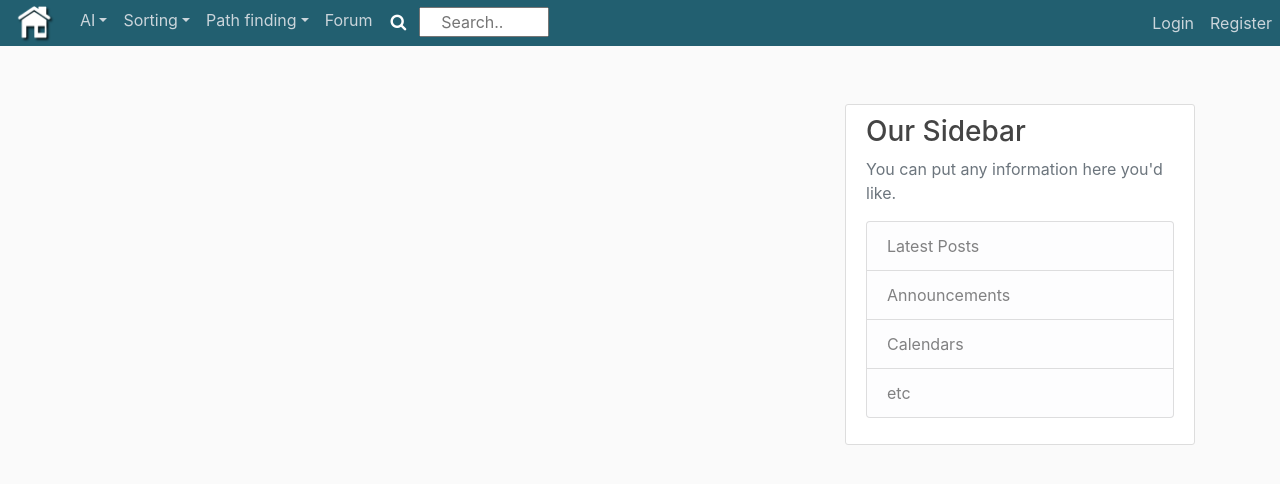
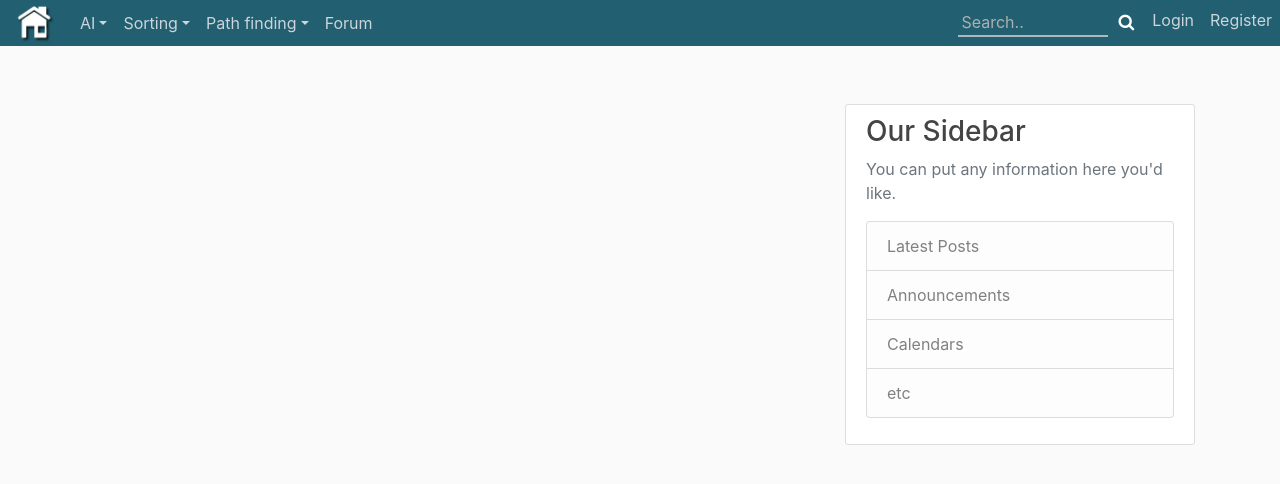
Before and after one commit to NajwaLahly/Django_Website, a Django app: page /AI/ in a window 1280 px wide. Shown: the top 484 px of the page. Run offline with Django 3.2, Linux system fonts and the light colour scheme; some libraries are stand-ins or nearby versions.

Commit message:
FIX: search bar on left navbar

```diff
--- a/Django_Website/home/static/home/main.css
+++ b/Django_Website/home/static/home/main.css
@@ -150,10 +150,27 @@ a.article-title:hover {
   display: block;
 }
 
+/* Style the div search container */
+.search-container {
+  width: 400px;
+  display: flex;
+}
+
+/* Style the form in search bar */
+.navbar-form {
+    display: flex;
+    align-items: center;
+    margin: 0 0 0 auto;
+}
+
+/* Style the div of search bar button */
+.sb-btn {
+  width: 20%;
+}
 
 /* Style the submit button of search bar*/
-form.search button {
-  width: 20%;
+.sb-btn button{
+  width: 100%;
   padding: 10px;
   background: #225f70;
   color: white;
@@ -163,15 +180,30 @@ form.search button {
   cursor: pointer;
 }
 
-/* input field in search bar without focus */
-form.search input[type=text] {
-  padding-left:20px;
-  width: 130px;
-  -webkit-transition: width 0.4s ease-in-out;
+/* Style the div input of the search bar */
+.sb-input {
 
 }
 
+/* input field in search bar without focus */
+.sb-input input[type=text] {
+  color: white;
+  background-color: #225f70;
+  border: none;
+  border-bottom: 2px solid #adb8ba;
+  padding-left: 3px;
+  width: 150px;
+  -webkit-transition: width 0.4s ease-in-out;
+}
+
+/* Style the placeholder of the form's input */
+::placeholder {
+  color: #aab1b3;
+}
+
 /* When the input field gets focus, change its width to 100% */
-form.search input[type=text]:focus {
-    width: 200px;
+.sb-input input[type=text]:focus {
+    /*background-color: white;*/
+    outline: none;
+    width: 300px;
 }
--- a/Django_Website/home/templates/home/base.html
+++ b/Django_Website/home/templates/home/base.html
@@ -57,19 +57,24 @@
                             </div>
                     </li>
                     <a class="nav-item nav-link" href="{% url 'forum' %}">Forum</a>
-
-                    <!-- Search form -->
-
-                    <link rel="stylesheet" href="https://cdnjs.cloudflare.com/ajax/libs/font-awesome/4.7.0/css/font-awesome.min.css"><!-- Load icon library -->
-                    <form class="search" >
-                        <button type="submit" ><i class="fa fa-search" aria-hidden="true"></i></button>
-                        <input type="text" placeholder="Search..">
-                    </form>
                 </div>
 
 
             <!-- Navbar Right Side -->
-                <div class="navbar-nav">
+                <div class="navbar-nav ml-auto">
+                    <!-- Search form -->
+                    <link rel="stylesheet" href="https://cdnjs.cloudflare.com/ajax/libs/font-awesome/4.7.0/css/font-awesome.min.css"><!-- Load icon library -->
+
+                    <div class="search-container">
+                        <form class="navbar-form">
+                            <div class="sb-input">
+                                <input type="text" placeholder="Search..">
+                            </div>
+                            <div class="sb-btn">
+                                <button type="submit"><i class="fa fa-search"></i></button>
+                            </div>
+                        </form>
+                    </div>
                     {% if user.is_authenticated %}
                         <a class="nav-item nav-link" href="{% url 'profile' %}">
                             <img width="30" height="30" class="rounded-circle" src ="{{ user.profile.image.url }}">
@@ -81,7 +86,6 @@
                         <a class="nav-item nav-link" href="{% url 'register' %}">Register</a>
                     {% endif %}
                 </div>
-
             </div>
         </nav>
     </header>
```
